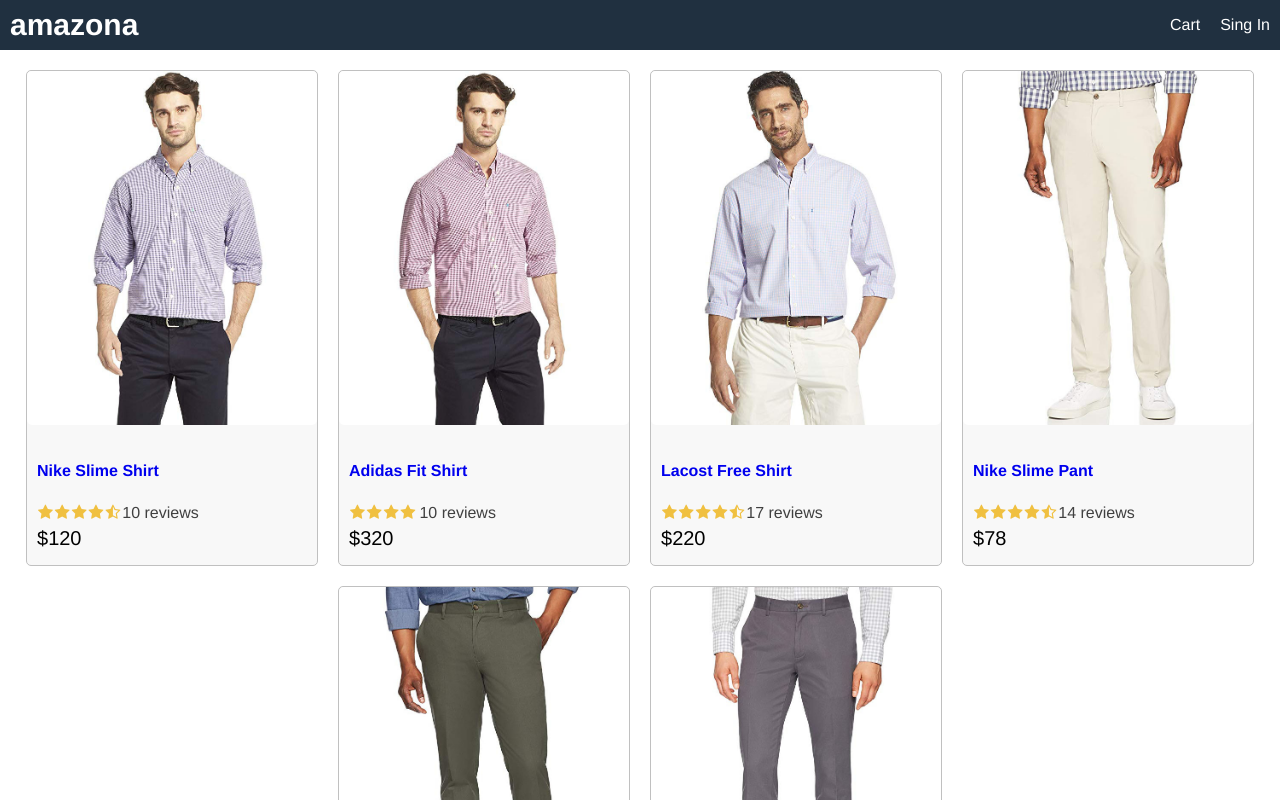
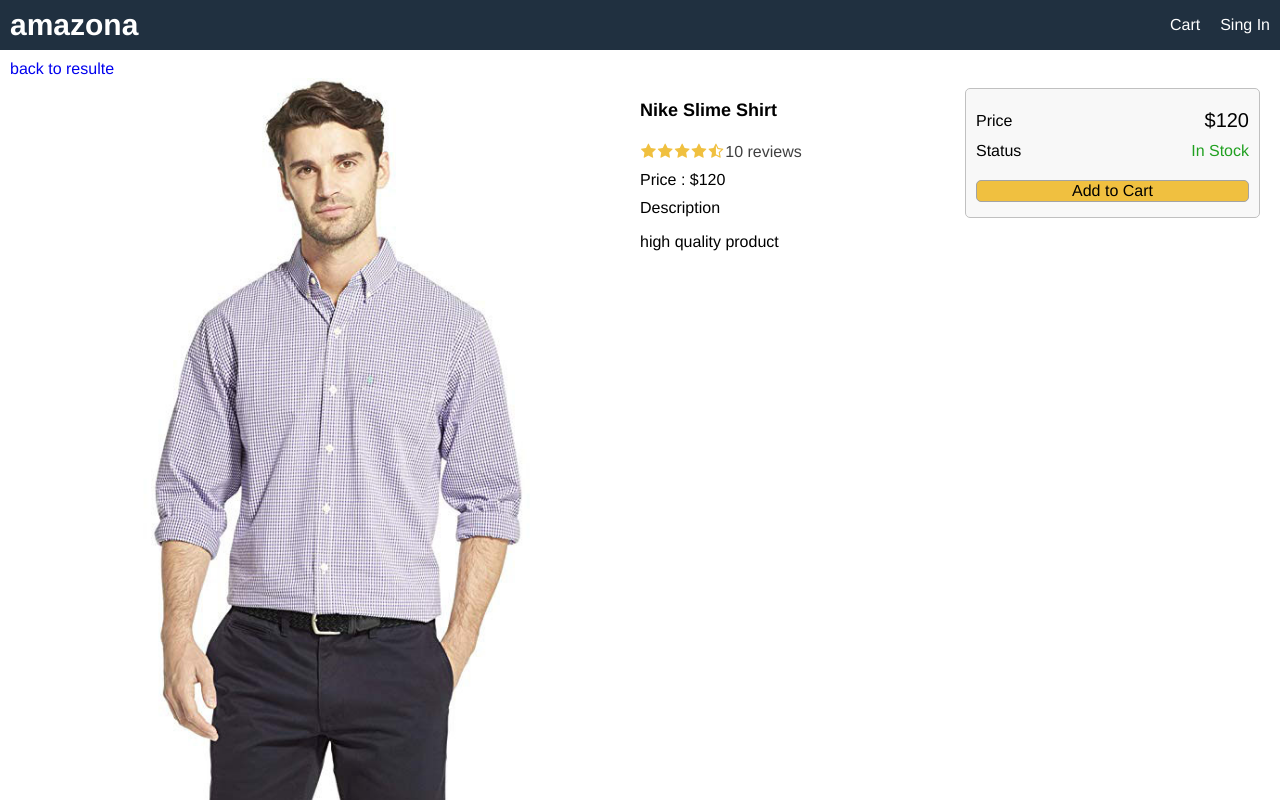
Before and after one commit to danieleliyahu/sellingWeb, a React (Create React App) app in the folder amazona/frontend/: page /product/1 in a window 1280 px wide. Shown: the top 800 px of the page. Built offline with nearby package versions, Linux system fonts and the light colour scheme.

Commit message:
add product screen

```diff
--- a/amazona/frontend/package.json
+++ b/amazona/frontend/package.json
@@ -8,6 +8,7 @@
     "@testing-library/user-event": "^12.8.3",
     "react": "^17.0.2",
     "react-dom": "^17.0.2",
+    "react-router-dom": "^5.2.0",
     "react-scripts": "4.0.3",
     "web-vitals": "^1.1.2"
   },
--- a/amazona/frontend/src/App.js
+++ b/amazona/frontend/src/App.js
@@ -1,9 +1,11 @@
-import Product from "./components/Product";
-import data from "./data";
+
+import {BrowserRouter, Route} from "react-router-dom"
+import HomeScreen from "./screens/HomeScreen";
+import ProductScreen from "./screens/ProductScreen";
 
 function App() {
   return (
-
+    <BrowserRouter>
     <div className="grid-container">
     <header className="row">
         <div>
@@ -15,18 +17,13 @@
         </div>
     </header>
     <main>
-        <div className="row center">
-            {
-                data.products.map((product,i)=>{
-                    return(
-                   <Product key={product._id} product={product} />
-                )})
-            }
+        <Route path="/product/:id" component={ProductScreen}></Route>
+        <Route path="/" component={HomeScreen} exact></Route>
 
-        </div>
     </main>
     <footer className="row center">All right reserved</footer>
 </div>
+</BrowserRouter>
   );
 }
 
--- a/amazona/frontend/src/components/Product.js
+++ b/amazona/frontend/src/components/Product.js
@@ -8,7 +8,7 @@
             <img className="medium" src={product.image} alt="product"/>
         </a>
         <div className="card-body">
-            <a href="product.html">
+            <a href={`/product/${product._id}`}>
                 <h2>{product.name}</h2>
             </a>
             <Raiting rating={product.rating} numReviews={product.numReviews} />
--- a/amazona/frontend/src/data.js
+++ b/amazona/frontend/src/data.js
@@ -7,6 +7,7 @@
         category:'Shirts',
         image:'/images/p1.jpg',
         price:120,
+        countInStock:10,
         brand:'Nike',
         rating:4.5,
         numReviews:10,
@@ -18,6 +19,7 @@
         category:'Shirts',
         image:'/images/p2.jpg',
         price:320,
+        countInStock:20,
         brand:'Adidas',
         rating:4.0,
         numReviews:10,
@@ -29,6 +31,7 @@
         category:'Shirts',
         image:'/images/p3.jpg',
         price:220,
+        countInStock:0,
         brand:'Lacost',
         rating:4.8,
         numReviews:17,
@@ -40,6 +43,7 @@
         category:'Pants',
         image:'/images/p4.jpg',
         price:78,
+        countInStock:22,
         brand:'Nike',
         rating:4.5,
         numReviews:14,
@@ -51,6 +55,7 @@
         category:'Pants',
         image:'/images/p5.jpg',
         price:65,
+        countInStock:1,
         brand:'Puma',
         rating:4.5,
         numReviews:10,
@@ -62,6 +67,7 @@
         category:'pants',
         image:'/images/p6.jpg',
         price:139,
+        countInStock:14,
         brand:'Adidas',
         rating:4.5,
         numReviews:15,
--- a/amazona/frontend/src/index.css
+++ b/amazona/frontend/src/index.css
@@ -60,6 +60,34 @@
   font-size: 3rem;
   font-weight: bold;
 }
+ul {
+  padding: 0;
+  margin: 0;
+  list-style-type: none;
+}
+li {
+  margin-top: 1rem;
+}
+button {
+  margin-top: 1rem;
+  border-radius: 0.5rem;
+  border: 0.1rem #a4a4a4 solid;
+  font-size: 1.6rem;
+  font-family: Helvetica, Arial, sans-serif;
+  -webkit-font-smoothing: antialiased;
+  -moz-osx-font-smoothing: grayscale;
+  background-color: #f8f8f8;
+  cursor: pointer;
+}
+button:hover {
+  border: 0.1rem #404040 solid;
+}
+button.primary {
+  background-color: #f0c040;
+}
+button.block {
+  width: 100%;
+}
 .row {
   display: flex;
   flex-wrap: wrap;
@@ -69,11 +97,23 @@
 .row.center {
   justify-content: center;
 }
+.row.top {
+  align-items: flex-start;
+}
+.col-1 {
+  flex: 1 1 25rem;
+}
+.col-2 {
+  flex: 2 1 50rem;
+}
 img {
   border-radius: 0.5rem;
 }
 img.medium {
   max-width: 29rem;
+  width: 100%;
+}
+img.large {
   width: 100%;
 }
 .card {
@@ -98,3 +138,9 @@
 .rating span:last-child {
   color: #404040;
 }
+.success {
+  color: #20a020;
+}
+.error {
+  color: #a02020;
+}
--- /dev/null
+++ b/amazona/frontend/src/screens/HomeScreen.js
@@ -0,0 +1,18 @@
+import React from 'react'
+import Product from "../components/Product";
+import data from "../data";
+const HomeScreen = () => {
+    return (
+        <div className="row center">
+        {
+            data.products.map((product,i)=>{
+                return(
+               <Product key={product._id} product={product} />
+            )})
+        }
+
+    </div>
+    )
+}
+
+export default HomeScreen
--- /dev/null
+++ b/amazona/frontend/src/screens/ProductScreen.js
@@ -0,0 +1,66 @@
+import React from 'react'
+import { Link } from 'react-router-dom';
+import Raiting from '../components/Raiting';
+import data from "../data";
+const ProductScreen = ({match}) => {
+    const product = data.products.find(x=> x._id === match.params.id)
+    if(!product){
+        return <div>Product Not Found </div>
+    }
+    return (
+        <div>
+            <Link to="/">back to resulte</Link>
+            <div className="row top">
+                <div className="col-2">
+                    <img className="large" src={product.image} alt={product.name}></img>
+                </div>
+                <div className="col-1">
+                    <ul>
+                        <li>
+                            <h1>{product.name}</h1>
+                        </li>
+                        <li>
+                            <Raiting
+                              rating={product.rating}
+                              numReviews={product.numReviews}
+                              ></Raiting>
+                        </li>
+                        <li>Price : ${product.price}</li>
+                        <li>Description
+                            <p>{product.description}</p>
+                        </li>
+                    </ul>
+                </div>
+                <div className="col-1">
+                    <div className="card card-body">
+                        <ul>
+                           <li>
+                               <div className="row">
+                                    <div>Price</div>
+                                    <div className="price">${product.price}</div>
+                               </div>
+                           </li>
+                           <li>
+                               <div className="row">
+                                    <div>Status</div>
+                                    <div>
+                                        {product.countInStock > 0 ?(
+                                            <span className="success">In Stock</span>
+                                        ):(
+                                            <span className="error">Unavilable</span>
+                                        )}
+                                    </div>
+                               </div>
+                           </li>
+                           <li>
+                           <button className="primary block">Add to Cart</button>
+                           </li>
+                        </ul>
+                    </div>
+                </div>
+            </div>
+        </div>
+    )
+}
+
+export default ProductScreen
```
Also changed, not shown: 1 other file (tests, documents, lock files or other folders).
